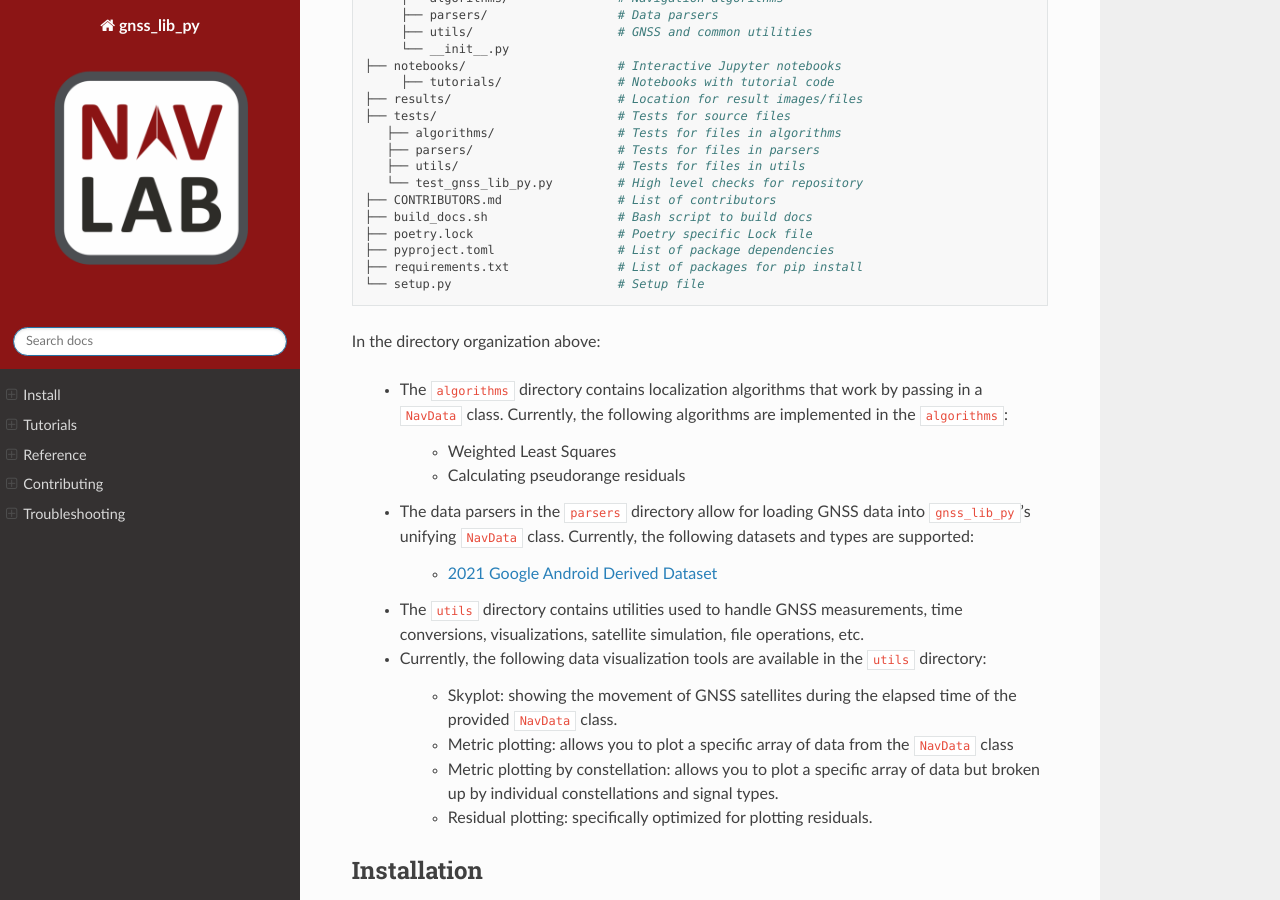
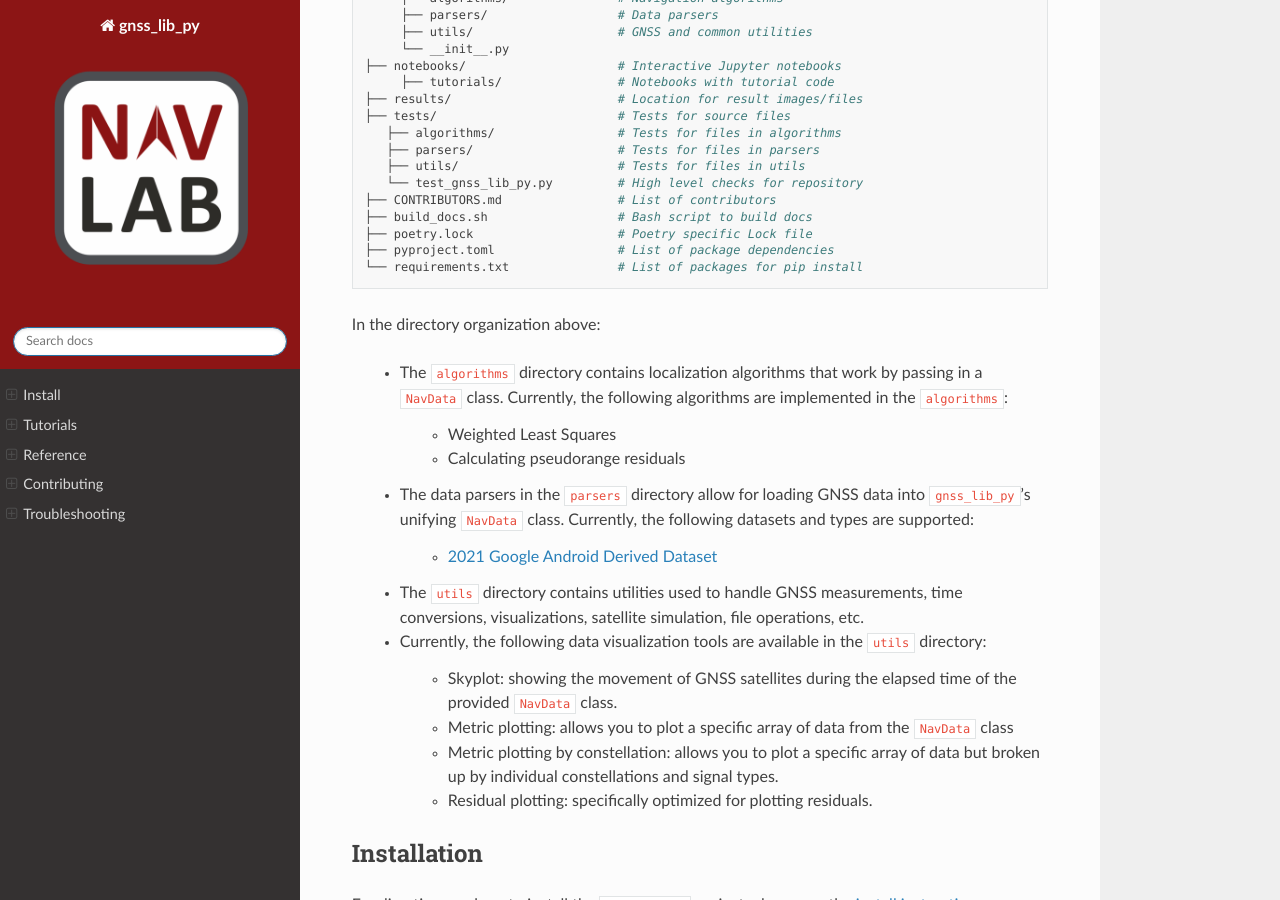
Before and after one commit to Stanford-NavLab/gnss_lib_py, a Sphinx documentation site: the page built from docs/source/index.rst, in a window 1280 px wide and 900 px high, scrolled down 1033 px. Built offline with Sphinx 7.4.7 and the Read the Docs theme 2.0.0, drawn with Linux system fonts in a browser that asks for light colours; pages that are not in the unit, such as notebooks, are missing from menus.

Commit message:
index.rst duplicate change

```diff
--- a/docs/source/index.rst
+++ b/docs/source/index.rst
@@ -63,8 +63,7 @@ Code Organization
    ├── build_docs.sh                  # Bash script to build docs
    ├── poetry.lock                    # Poetry specific Lock file
    ├── pyproject.toml                 # List of package dependencies
-   ├── requirements.txt               # List of packages for pip install
-   └── setup.py                       # Setup file
+   └── requirements.txt               # List of packages for pip install
 
 In the directory organization above:
 
```
